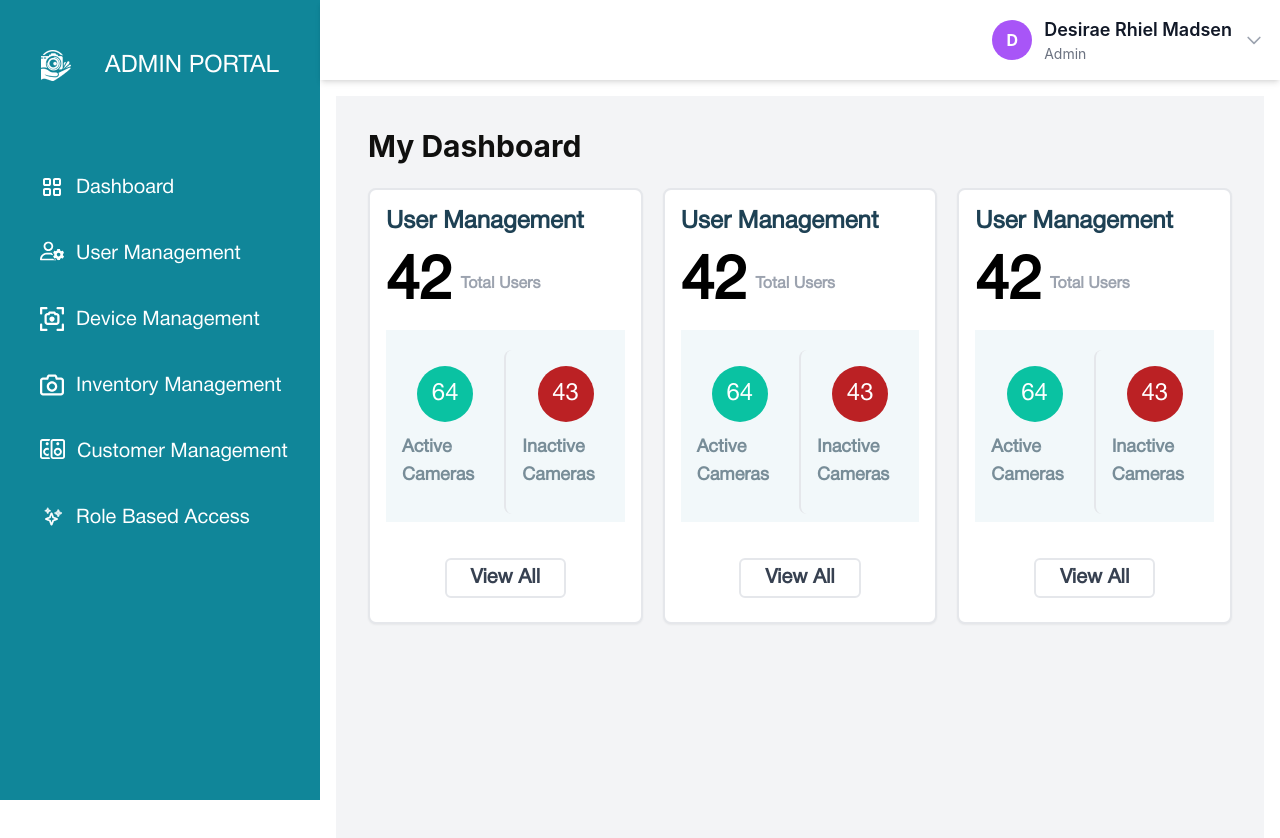
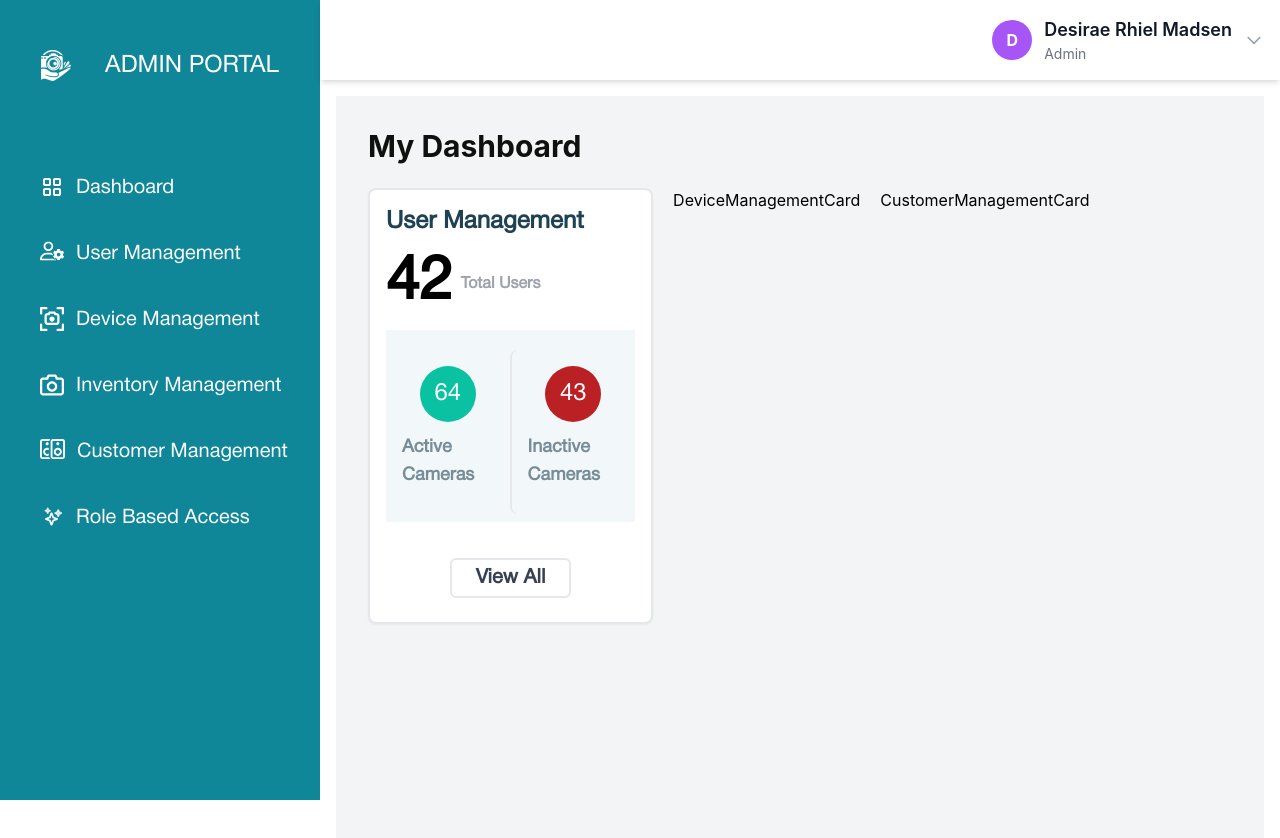
Before and after one commit to Avinash8294/Dashboard, a React (Create React App) app: page /dashboard in a window 1280 px wide. Shown: the top 838 px of the page. Built offline with nearby package versions, Linux system fonts and the light colour scheme.

Commit message:
ok now able to push

```diff
--- /dev/null
+++ b/src/pages/CustomerManagementCard.js
@@ -0,0 +1,9 @@
+import React from 'react'
+
+const CustomerManagementCard = () => {
+  return (
+    <div>CustomerManagementCard</div>
+  )
+}
+
+export default CustomerManagementCard
--- a/src/pages/DashboardView.js
+++ b/src/pages/DashboardView.js
@@ -1,6 +1,8 @@
 import React from 'react'
 import StatCard from './StatCard'
-import StateCard1 from './StateCard1'
+import UserManagementCard from './UserManagementCard'
+import DeviceManagementCard from './DeviceManagementCard'
+import CustomerManagementCard from './CustomerManagementCard'
 const DashboardView = () => {
   return (
     <div className="min-h-screen bg-gray-100 p-8">
@@ -9,9 +11,10 @@ const DashboardView = () => {
       <h1 className="text-3xl font-bold mb-6 text-[#10100F]">My Dashboard</h1>
       {/* <div className="grid grid-cols-1 md:grid-cols-3 gap-6"> */}
     <div className="flex gap-5">
-        <StateCard1/>
-        <StateCard1/>
-        <StateCard1/>
+        <UserManagementCard/>
+        <DeviceManagementCard/>
+        <CustomerManagementCard/>
+
         </div>
         {/* <StatCard
           title="User Management"
--- /dev/null
+++ b/src/pages/DeviceManagementCard.js
@@ -0,0 +1,9 @@
+import React from 'react'
+
+const DeviceManagementCard = () => {
+  return (
+    <div>DeviceManagementCard</div>
+  )
+}
+
+export default DeviceManagementCard
--- a/src/pages/StateCard1.js
+++ b/src/pages/UserManagementCard.js
@@ -1,6 +1,6 @@
 import React from 'react'
 
-const StateCard1 = () => {
+const UserManagementCard = () => {
     return (
         <div className="bg-white p-4 rounded-lg shadow-sm border-2 w-[33%] font-regular">
             <div className="text-2xl font-bold mb-4 text-cardHeading">User Management</div>
@@ -30,4 +30,4 @@ const StateCard1 = () => {
     )
 }
 
-export default StateCard1
+export default UserManagementCard
```
Also changed, not shown: 1 other file (tests, documents, lock files or other folders).
